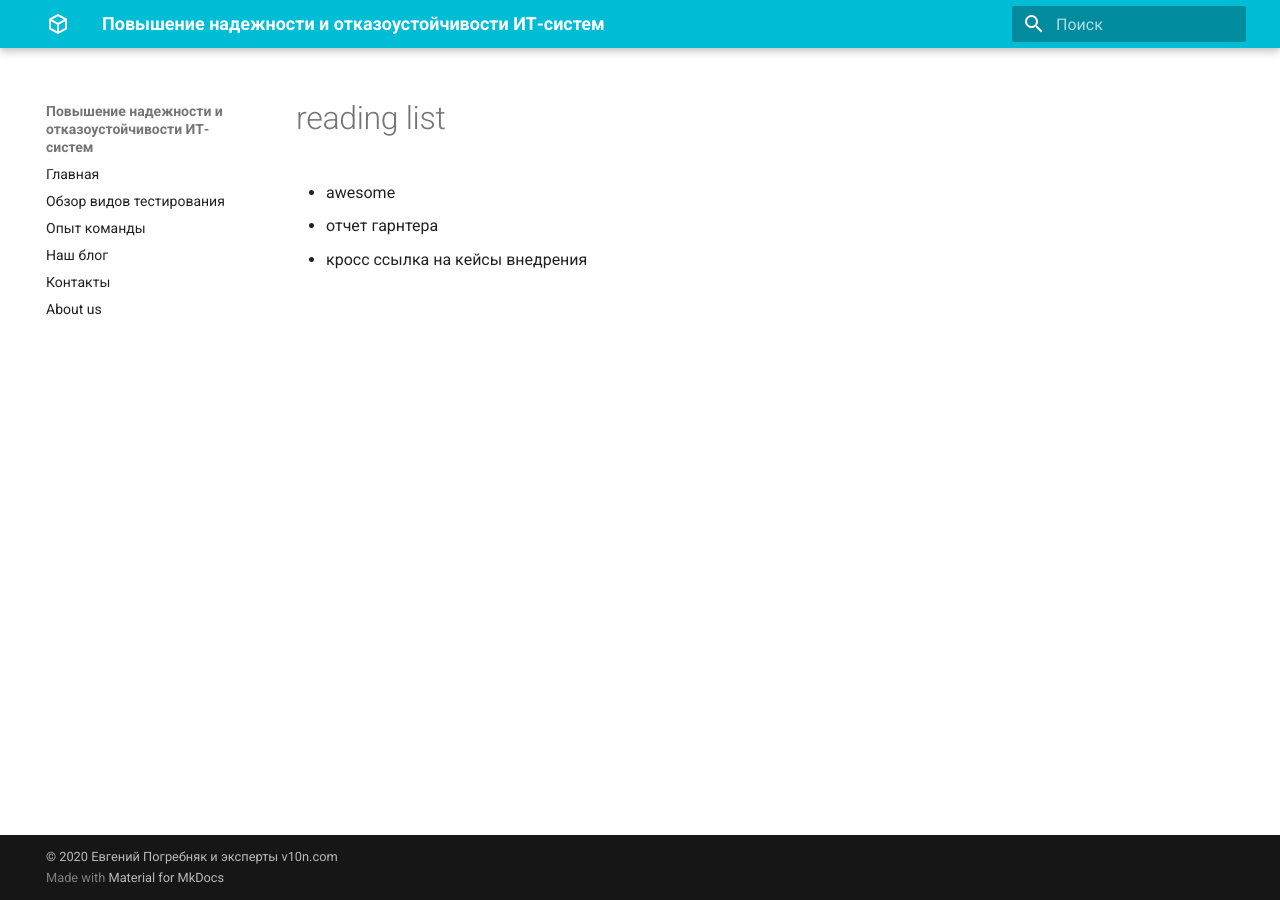
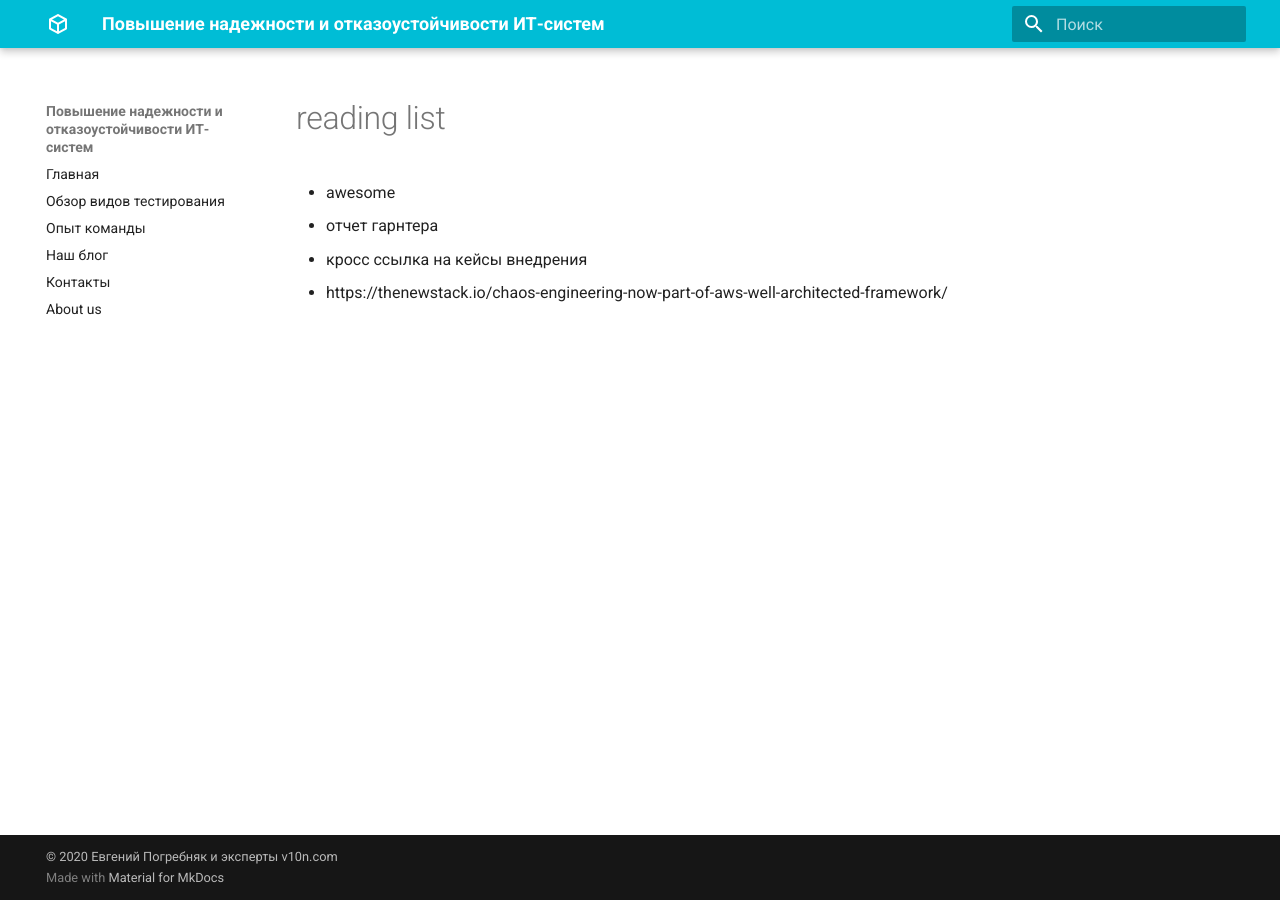
Before and after one commit to epogrebnyak/mkdocs-actionable, an MkDocs documentation site: the page built from docs/blog/_reading-list.md, in a window 1280 px wide. Built offline with MkDocs 1.6.1 and Material for MkDocs 9.7.7, drawn with Linux system fonts in a browser that asks for light colours; some of the changed lines change nothing that is shown.

Commit message:
Update _reading-list.md

```diff
--- a/docs/blog/_reading-list.md
+++ b/docs/blog/_reading-list.md
@@ -1,3 +1,4 @@
 - awesome
 - отчет гарнтера
 - кросс ссылка на кейсы внедрения
+- https://thenewstack.io/chaos-engineering-now-part-of-aws-well-architected-framework/
```
